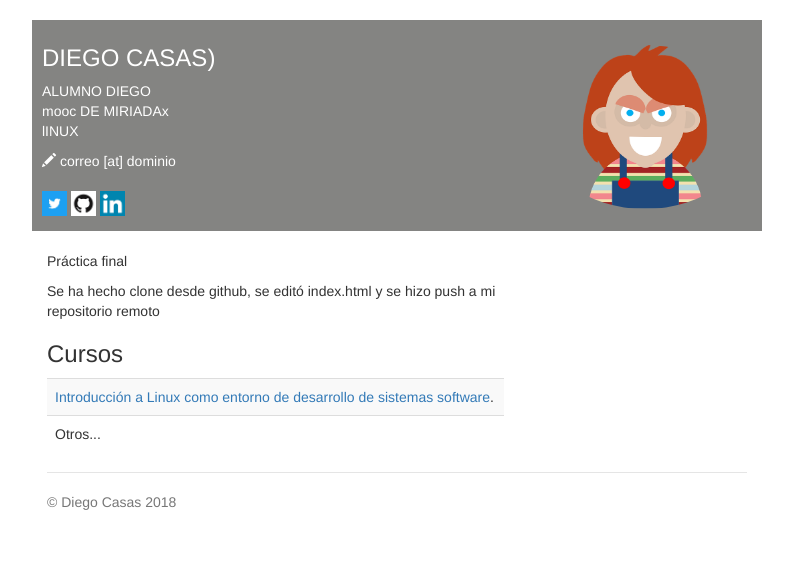
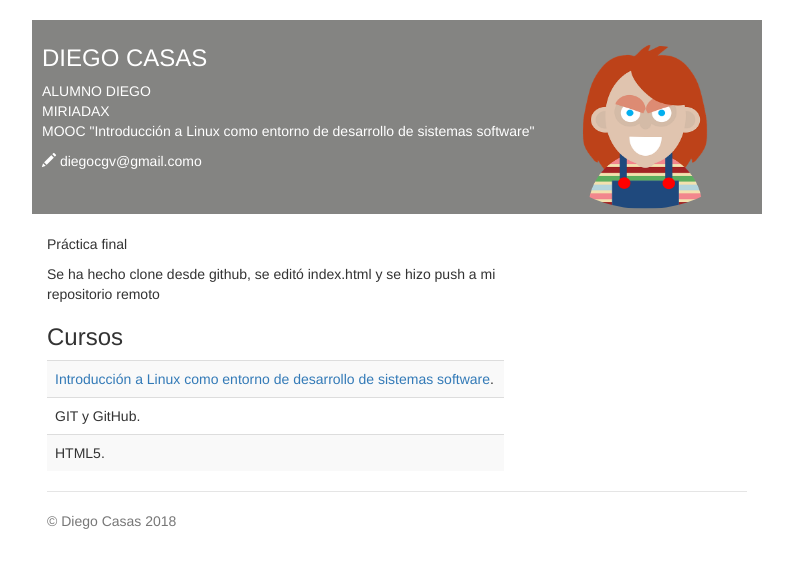
Before and after one commit to diegocgv/diegocgv.github.io, a plain HTML site: page index.html in a window 1280 px wide. Shown: the whole page, without its empty margins (243-1036 px from the left). Drawn offline with nearby package versions, Linux system fonts and the light colour scheme.

Commit message:
v3 con datos actualizados

```diff
--- a/index.html
+++ b/index.html
@@ -17,24 +17,24 @@
   <body>
     <div class="container header-bar">
       <!--Sustituir por los datos del alumno-->
-      <h3>DIEGO CASAS) <span><img style="width: 214px; height: 164px;" class='img-circle' alt="Nombre y Apellido(s)" src="img/foto.png" align="right"></span></h3>
+      <h3>DIEGO CASAS <span><img style="width: 214px; height: 164px;" class='img-circle' alt="Nombre y Apellido(s)" src="img/foto.png" align="right"></span></h3>
       <p>
         <!--Sustituir por los datos del alumno-->
         ALUMNO DIEGO<br>
-        mooc DE MIRIADAx<br>
-        lINUX
+        MIRIADAX <br>
+        MOOC "Introducción a Linux como entorno de desarrollo de sistemas software"
       </p>
       <address>
-        <!--Sustituir por los datos del alumno-->
-        <span class='glyphicon glyphicon-pencil'></span> correo [at] dominio <br>
+
+        <span class='glyphicon glyphicon-pencil'></span> diegocgv@gmail.como <br>
       </address>
 
-      <!--Sustituir por los datos del alumno-->
-      <p><a href="http://twitter.com/usuario" target="blank"><img src="img/twitter-icon.jpg" width=25></a>
-      <!--Sustituir por los datos del alumno-->
-      <a href="http://github.com/usuario" target="blank"><img src="img/github-icon.png" width=25></a>
-      <!--Sustituir por los datos del alumno-->
-      <a href="https://es.linkedin.com/in/usuario" target="blank"><img src="img/linkedin-icon.png" width=25></a>
+
+
+
+
+
+
     </div>
 
     <div class="container">
@@ -48,7 +48,8 @@
           <h3>Cursos</h3>
           <table class='table table-striped'>
             <tr><td><a href="https://www.miriadax.net" target="blank">Introducción a Linux como entorno de desarrollo de sistemas software</a>.</td></tr>
-            <tr><td>Otros...</td></tr>
+            <tr><td>GIT y GitHub.</td></tr>
+	<tr><td>HTML5.</td></tr>
           </table>
         </div>
       </div>
```
